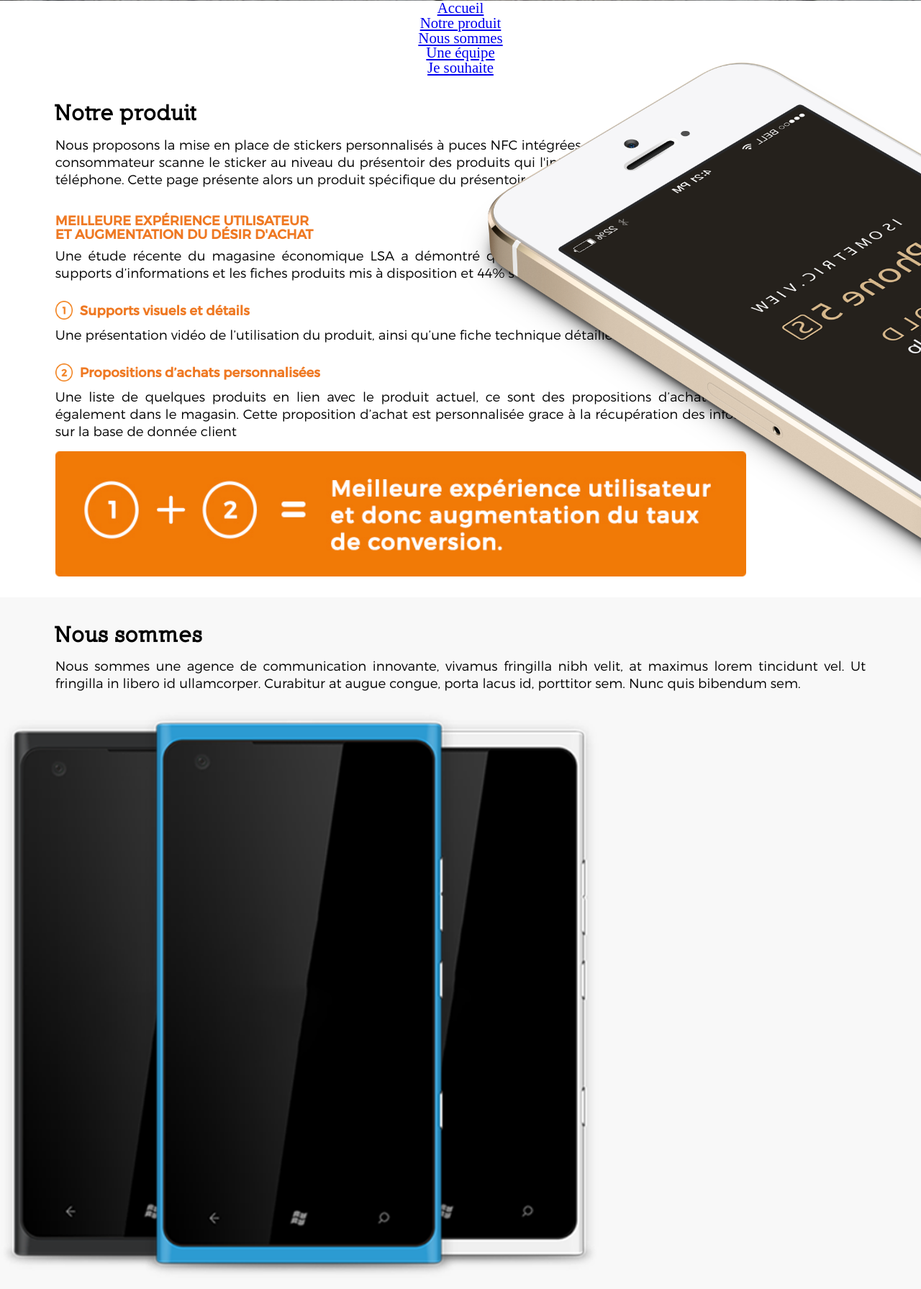
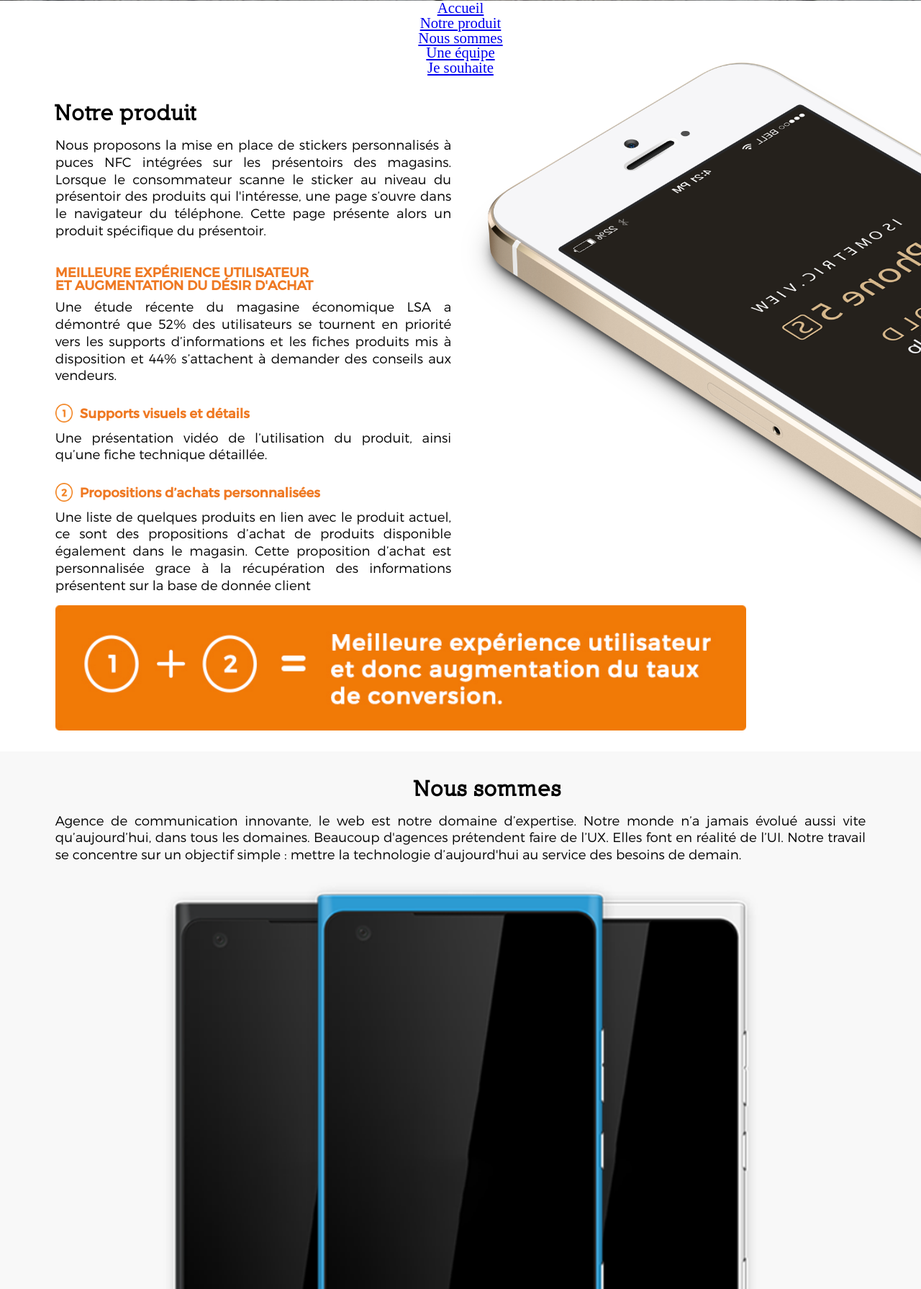
Before and after one commit to Alegzandr/semaine-agence, a PHP site: page / in a window 1280 px wide; the page is wider, and only the part inside the window is pictured. Shown: the part 809-2600 px from the top of that part at 72% size. Run offline with PHP 8.4, Linux system fonts and the light colour scheme; some libraries are stand-ins or nearby versions.

Commit message:
Product section on tablet finished

```diff
--- a/assets/css/styles.css
+++ b/assets/css/styles.css
@@ -381,6 +381,8 @@
     .main-menu {
         margin-top: -22px;
         margin-right: 20px;
+        max-width: none;
+        width: 101vw;
     }
 
     .main-menu li {
@@ -413,12 +415,16 @@
     }
 
     section {
-        text-align: justify;
         font-size: .8rem;
     }
 
     h3, h4, .orange-inset {
         padding-left: 6vw;
+    }
+
+    #product {
+        text-align: justify;
+        width: 55vw;
     }
 
     .not-mobile {
--- a/index.html
+++ b/index.html
@@ -105,9 +105,11 @@
 <section id="agency">
     <h3>Nous sommes</h3>
     <p>
-        Nous sommes une agence de communication innovante, vivamus fringilla nibh velit, at maximus lorem tincidunt vel.
-        Ut fringilla in libero id ullamcorper. Curabitur at augue congue, porta lacus id, porttitor sem. Nunc quis
-        bibendum sem.
+        Agence de communication innovante, le web est notre domaine d’expertise.
+        Notre monde n’a jamais évolué aussi vite qu’aujourd’hui, dans tous les domaines.
+        Beaucoup d'agences prétendent faire de l’UX. Elles font en réalité de l’UI.
+        Notre travail se concentre sur un objectif simple : mettre la technologie d’aujourd'hui au service des besoins
+        de demain.
     </p>
 
     <img src="assets/img/mobiles.png" alt="Mobiles" class="mobiles">
```
Also changed, not shown: assets/img/up.png (added).
